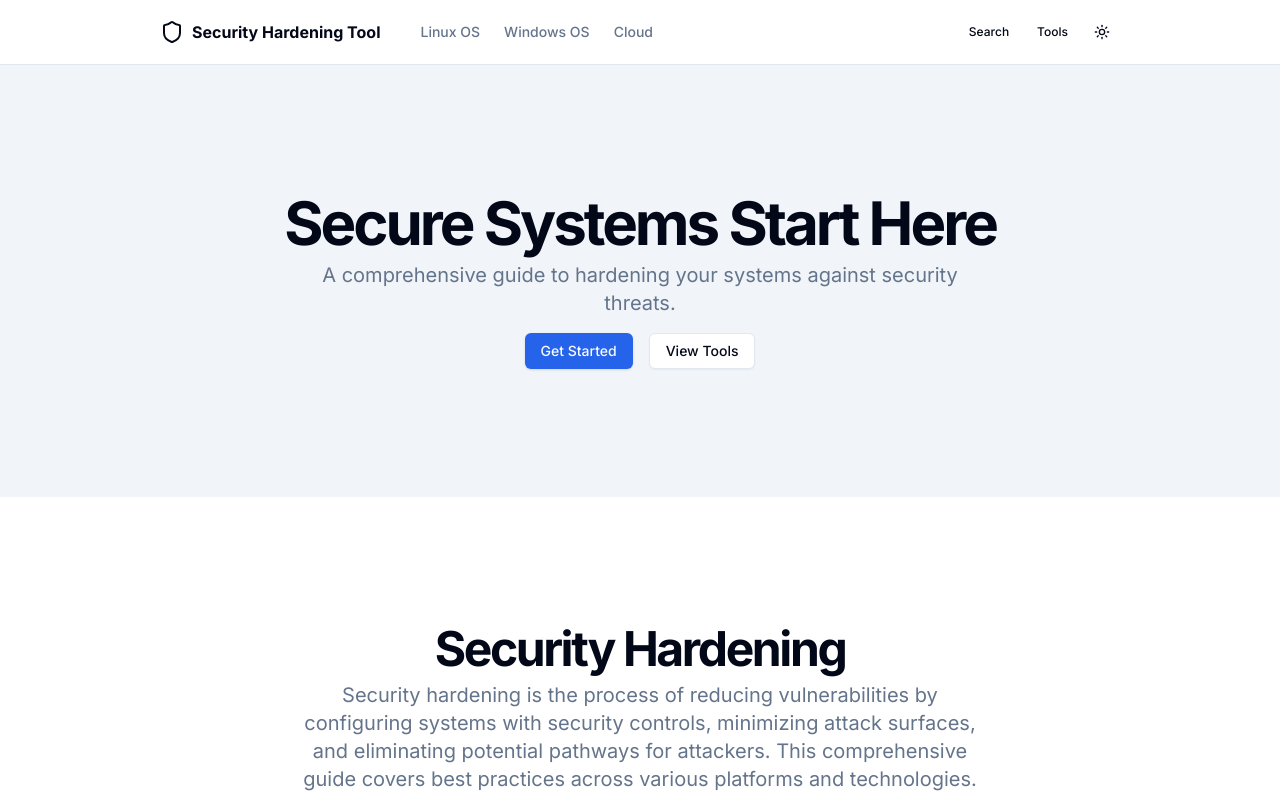
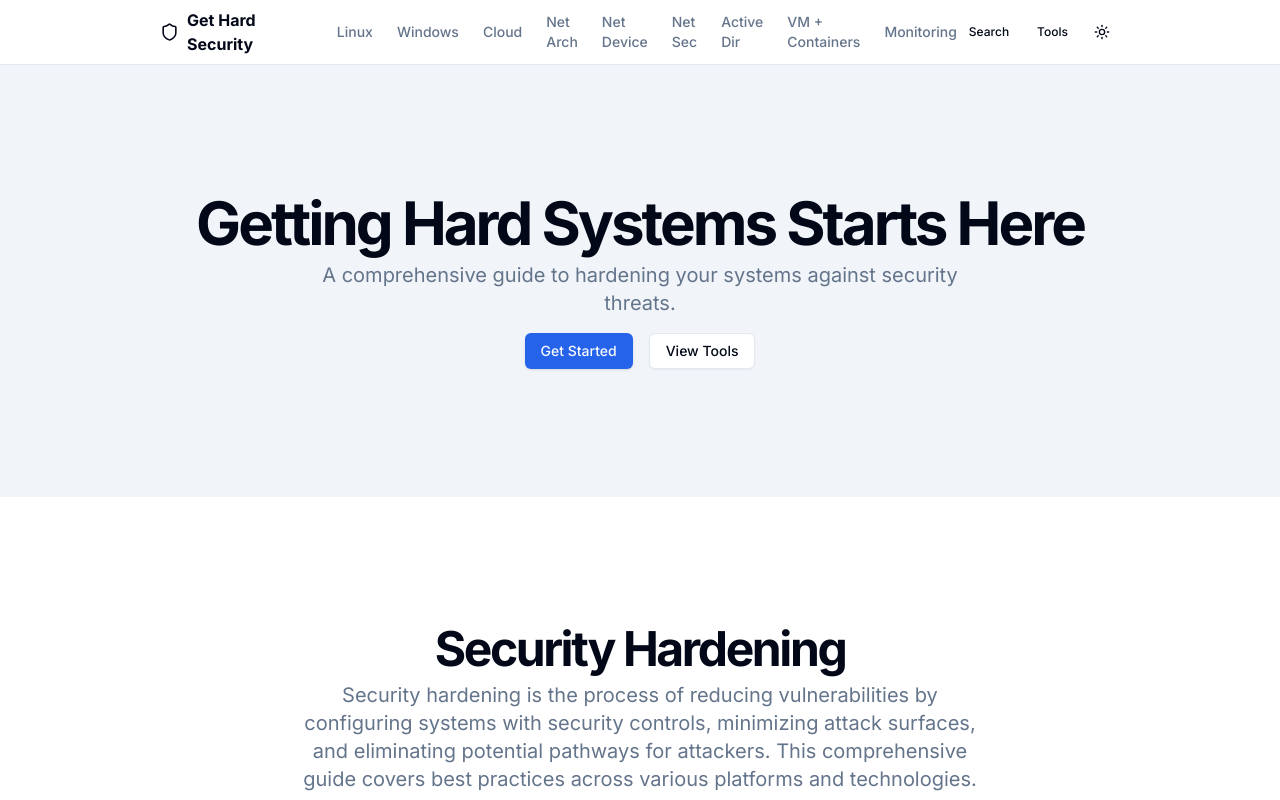
Before and after one commit to Triv2/security-harden, a Next.js app: page / in a window 1280 px wide. Shown: the top 800 px of the page. Built offline with nearby package versions, Linux system fonts and the light colour scheme.

Commit message:
should be working

```diff
--- a/app/page.tsx
+++ b/app/page.tsx
@@ -79,7 +79,7 @@ export default function Home() {
             <div className="flex flex-col items-center justify-center space-y-4 text-center">
               <div className="space-y-2">
                 <h1 className="text-3xl font-bold tracking-tighter sm:text-4xl md:text-5xl lg:text-6xl">
-                  Secure Systems Start Here
+                  Getting Hard Systems Starts Here
                 </h1>
                 <p className="mx-auto max-w-[700px] text-muted-foreground md:text-xl">
                   A comprehensive guide to hardening your systems against security threats.
--- a/app/tools/page.tsx
+++ b/app/tools/page.tsx
@@ -666,7 +666,7 @@ export default function ToolsPage() {
         <p className="mb-4">Know a great security hardening tool that should be included here? Let us know!</p>
         <Button>
           <Link
-            href="https://github.com/yourusername/security-hardening-tool/issues/new"
+            href="https://github.com/Triv2/security-harden/issues/new"
             target="_blank"
             rel="noopener noreferrer"
           >
--- a/components/main-nav.tsx
+++ b/components/main-nav.tsx
@@ -6,17 +6,35 @@ export function MainNav() {
     <div className="flex gap-6 md:gap-10">
       <Link href="/" className="flex items-center space-x-2">
         <Shield className="h-6 w-6" />
-        <span className="inline-block font-bold">Security Hardening Tool</span>
+        <span className="inline-block font-bold">Get Hard Security</span>
       </Link>
       <nav className="flex gap-6">
         <Link href="/category/linux-os" className="flex items-center text-sm font-medium text-muted-foreground">
-          Linux OS
+          Linux
         </Link>
         <Link href="/category/windows-os" className="flex items-center text-sm font-medium text-muted-foreground">
-          Windows OS
+          Windows
         </Link>
         <Link href="/category/cloud-security" className="flex items-center text-sm font-medium text-muted-foreground">
           Cloud
+        </Link>
+        <Link href="/category/cloud-security" className="flex items-center text-sm font-medium text-muted-foreground">
+          Net Arch
+        </Link>
+        <Link href="/category/network-devices" className="flex items-center text-sm font-medium text-muted-foreground">
+          Net Device
+        </Link>
+        <Link href="/category/network-security" className="flex items-center text-sm font-medium text-muted-foreground">
+          Net Sec
+        </Link>
+        <Link href="/category/cloud-security" className="flex items-center text-sm font-medium text-muted-foreground">
+          Active Dir
+        </Link>
+        <Link href="/category/cloud-security" className="flex items-center text-sm font-medium text-muted-foreground">
+          VM + Containers
+        </Link>
+        <Link href="/category/cloud-security" className="flex items-center text-sm font-medium text-muted-foreground">
+          Monitoring
         </Link>
       </nav>
     </div>
--- a/components/site-footer.tsx
+++ b/components/site-footer.tsx
@@ -12,7 +12,7 @@ export function SiteFooter() {
           <p className="text-center text-sm leading-loose text-muted-foreground md:text-left">
             Built with security in mind. The source code is available on{" "}
             <Link
-              href="https://github.com/yourusername/security-hardening-tool"
+              href="https://github.com/Triv2/security-harden"
               target="_blank"
               rel="noreferrer"
               className="font-medium underline underline-offset-4"
```
